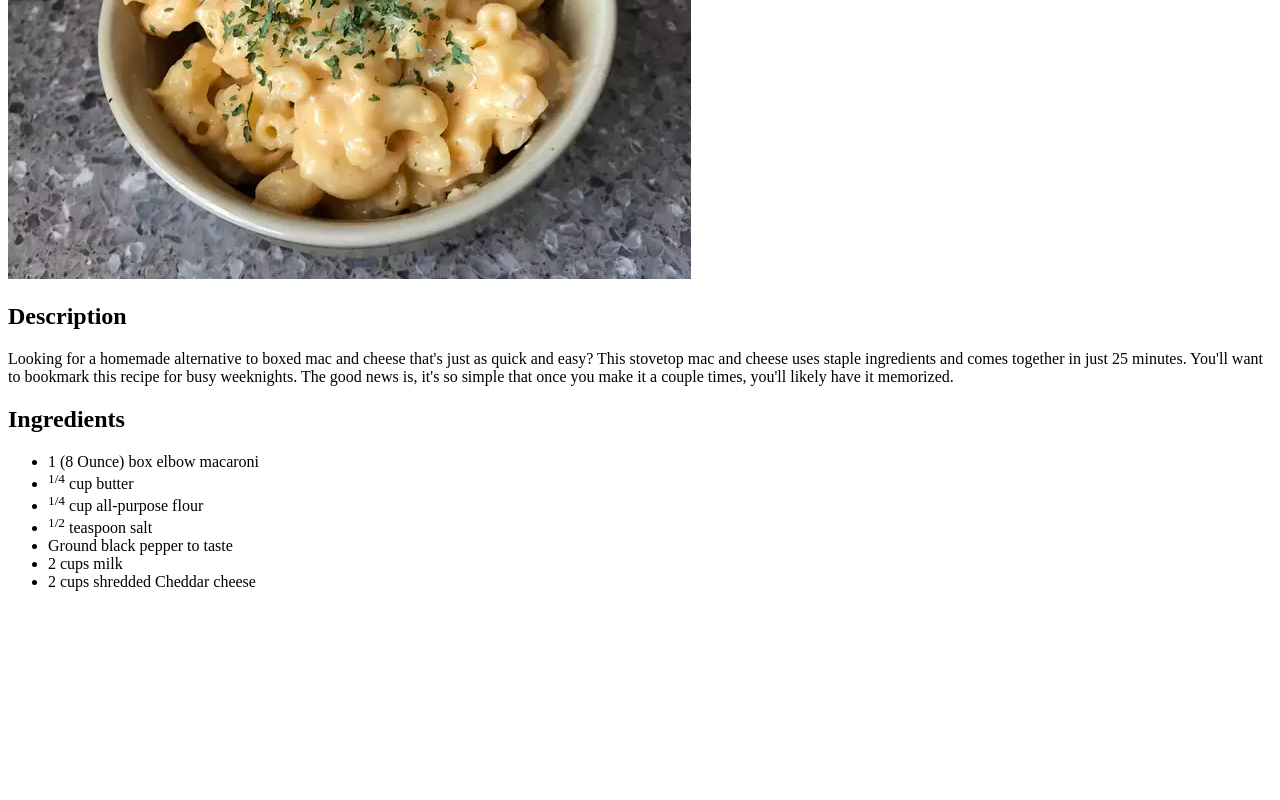
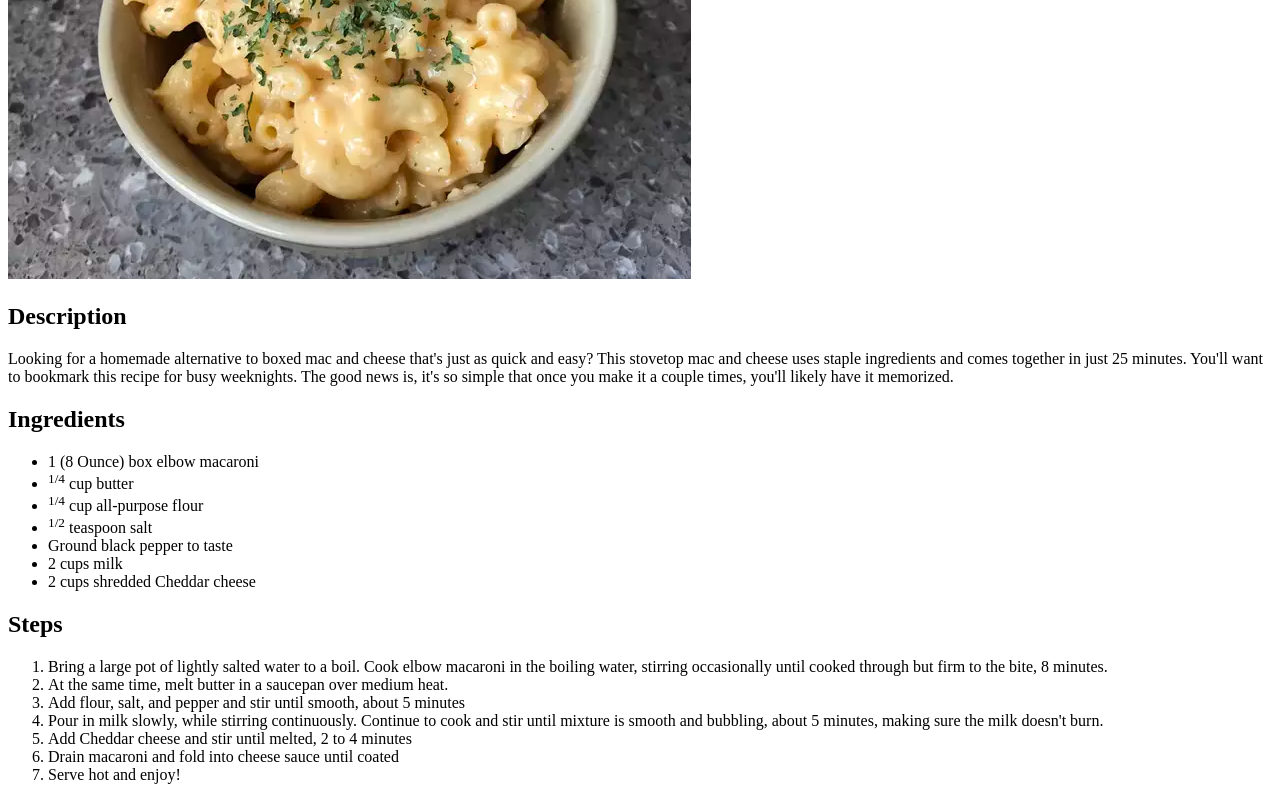
Before and after one commit to daydreamingprince/odin-recipes-old, a plain HTML site: page recipes/macncheese.html in a window 1280 px wide. Shown: the part 313-1113 px from the top of the page. Before the commit the page ends 920 px from the top, so only its background shows below. Drawn offline with Linux system fonts and the light colour scheme.

Commit message:
Add heading and ordered list for Steps

```diff
--- a/recipes/macncheese.html
+++ b/recipes/macncheese.html
@@ -22,5 +22,16 @@
         <li>2 cups milk</li>
         <li>2 cups shredded Cheddar cheese</li>
     </ul>
+
+    <h2>Steps</h2>
+    <ol>
+        <li>Bring a large pot of lightly salted water to a boil. Cook elbow macaroni in the boiling water, stirring occasionally until cooked through but firm to the bite, 8 minutes.</li>
+        <li>At the same time, melt butter in a saucepan over medium heat.</li>
+        <li>Add flour, salt, and pepper and stir until smooth, about 5 minutes</li>
+        <li>Pour in milk slowly, while stirring continuously. Continue to cook and stir until mixture is smooth and bubbling, about 5 minutes, making sure the milk doesn't burn.</li>
+        <li>Add Cheddar cheese and stir until melted, 2 to 4 minutes</li>
+        <li>Drain macaroni and fold into cheese sauce until coated</li>
+        <li>Serve hot and enjoy!</li>
+    </ol>
 </body>
 </html>
```
